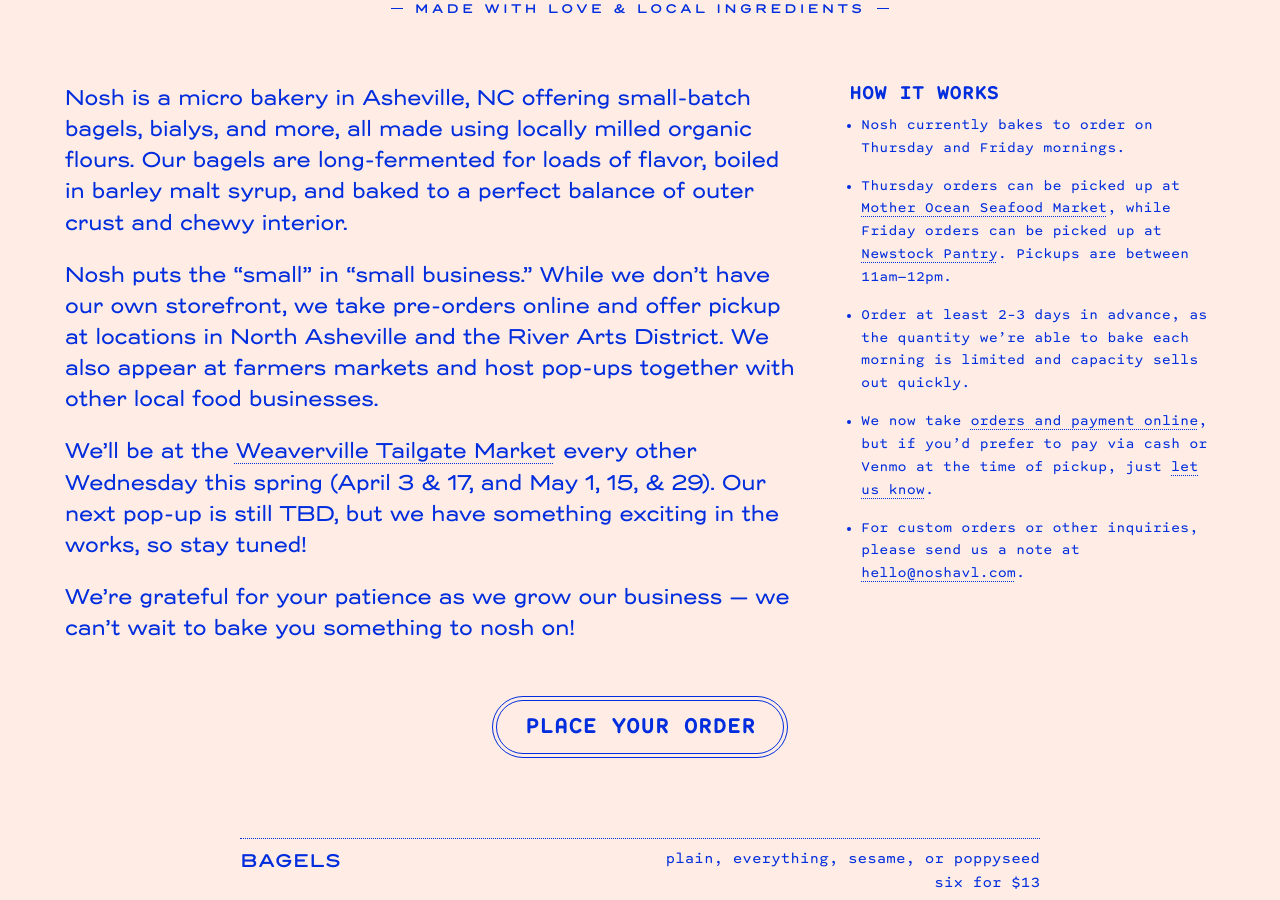
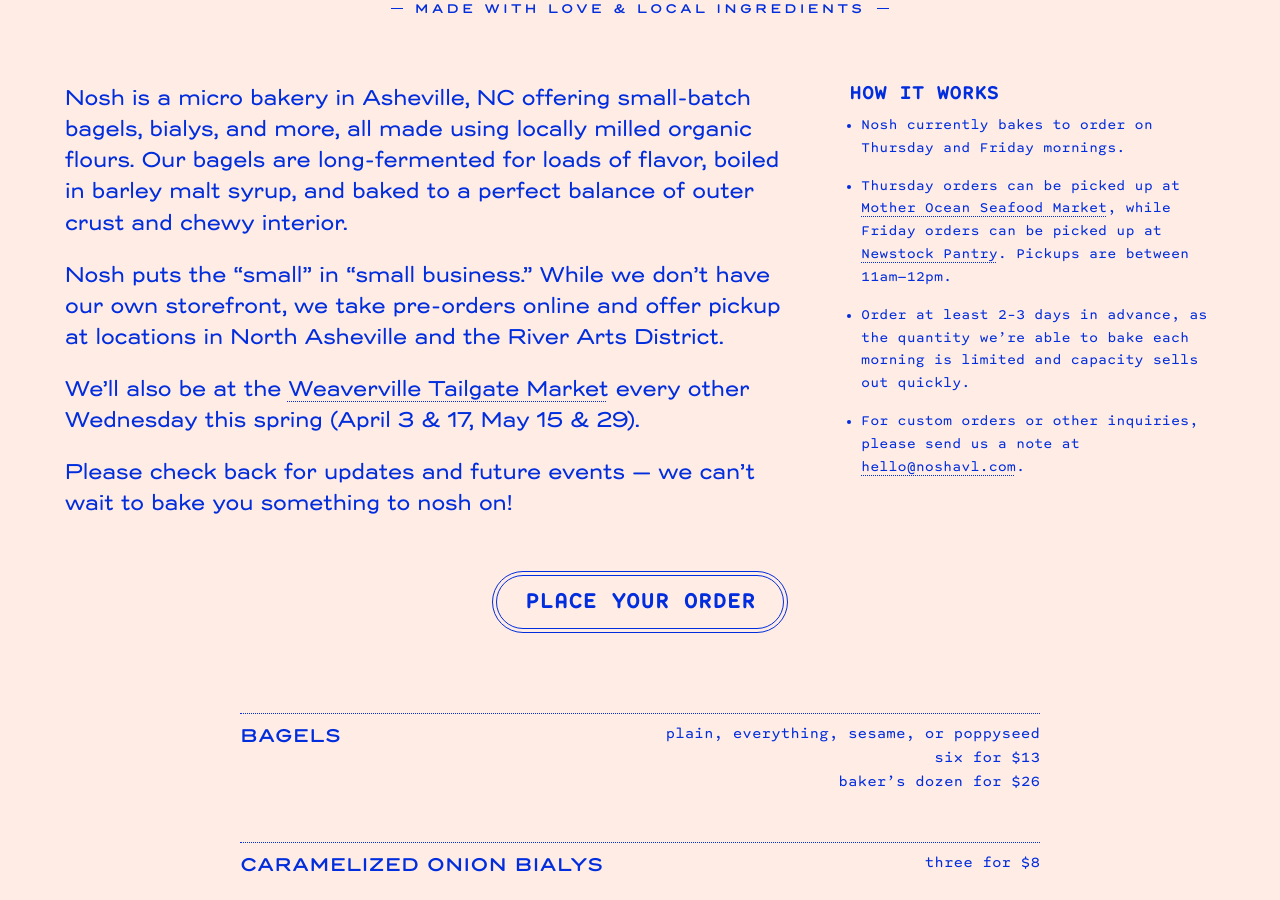
Before and after one commit to mattjohnlee/nosh-avl, a Jekyll site: the page built from index.md, in a window 1280 px wide and 900 px high, scrolled down 338 px. Built offline with Jekyll 4.4.1, drawn with Linux system fonts in a browser that asks for light colours.

Commit message:
edit text

```diff
--- a/index.md
+++ b/index.md
@@ -20,9 +20,9 @@ slug: home
 <section class="body">
 	<div class="intro">
 		<p>Nosh is a micro bakery in Asheville, NC offering small-batch bagels, bialys, and more, all made using locally milled organic flours. Our bagels are long-fermented for loads of flavor, boiled in barley malt syrup, and baked to a perfect balance of outer crust and chewy interior.</p>
-		<p>Nosh puts the “small” in “small business.” While we don’t have our own storefront, we take pre-orders online and offer pickup at locations in North Asheville and the River Arts District. We also appear at farmers markets and host pop-ups together with other local food businesses.</p>
-		<p>We’ll be at the <a href="https://weavervillemarket.com/" tareget="_blank">Weaverville Tailgate Market</a> every other Wednesday this spring (April 3 &amp; 17, and May 1, 15, &amp; 29). Our next pop-up is still TBD, but we have something exciting in the works, so stay tuned!</p>
-		<p>We’re grateful for your patience as we grow our business — we can’t wait to bake you something to nosh on!</p>
+		<p>Nosh puts the “small” in “small business.” While we don’t have our own storefront, we take pre-orders online and offer pickup at locations in North Asheville and the River Arts District.</p>
+		<p>We’ll also be at the <a href="https://weavervillemarket.com/" tareget="_blank">Weaverville Tailgate Market</a> every other Wednesday this spring (April 3 &amp; 17, May 15 &amp; 29).</p>
+		<p>Please check back for updates and future events — we can’t wait to bake you something to nosh on!</p>
 	</div>
 	<div class="order-info">
 		<h2 class="subhead">How it works</h2>
@@ -30,7 +30,6 @@ slug: home
 			<li>Nosh currently bakes to order on Thursday and Friday mornings.</li>
 			<li>Thursday orders can be picked up at <a href="https://maps.app.goo.gl/Yg85ztYRQEEig4JH8" target="_blank">Mother Ocean Seafood Market</a>, while Friday orders can be picked up at <a href="https://maps.app.goo.gl/vg985bE1wKAFJcks8" target="_blank">Newstock Pantry</a>. Pickups are between 11am—12pm.</li>
 			<li>Order at least 2–3 days in advance, as the quantity we’re able to bake each morning is limited and capacity sells out quickly.</li>
-			<li>We now take  <a href="https://noshavl.square.site/" target="_blank">orders and payment online</a>, but if you’d prefer to pay via cash or Venmo at the time of pickup, just <a href="mailto:hello@noshavl.com">let us know</a>.</li>
 			<li>For custom orders or other inquiries, please send us a note at <a href="mailto:hello@noshavl.com">hello@noshavl.com</a>.</li>
 		</ul>
 	</div>
```
